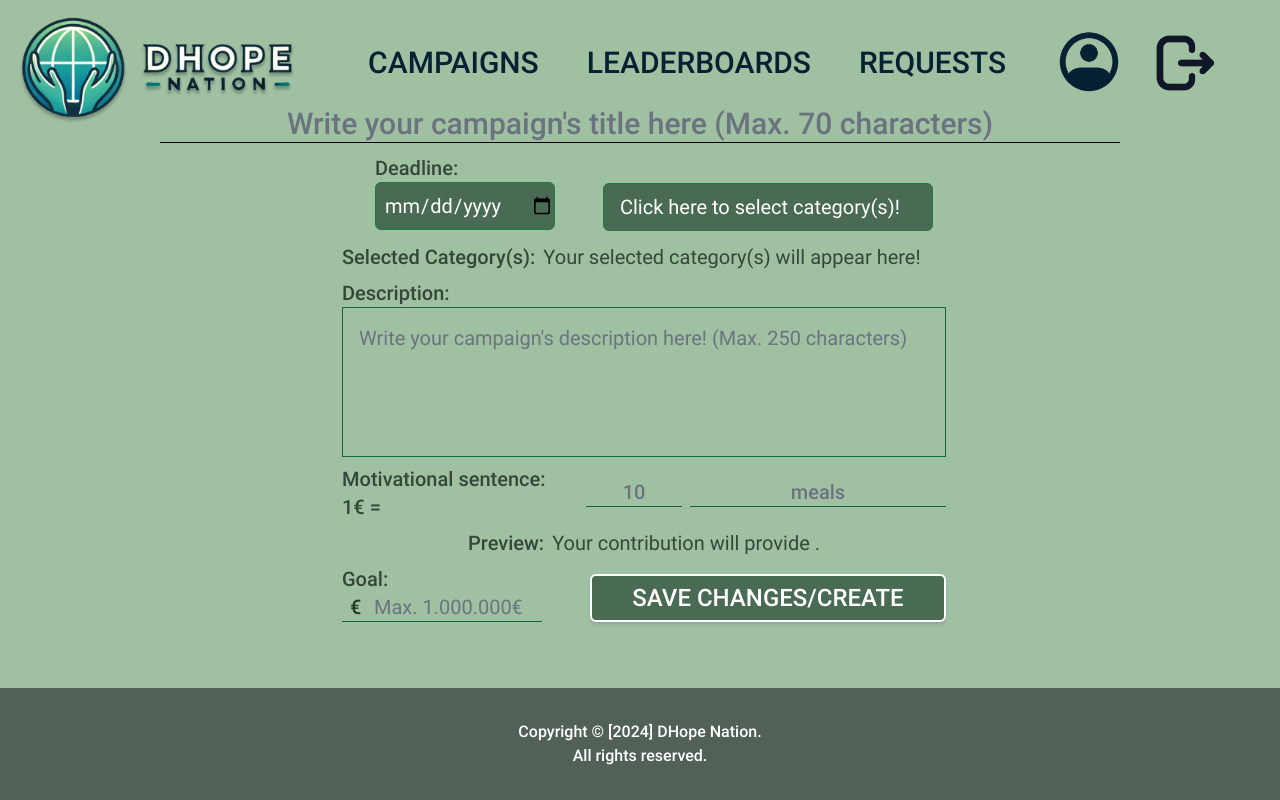
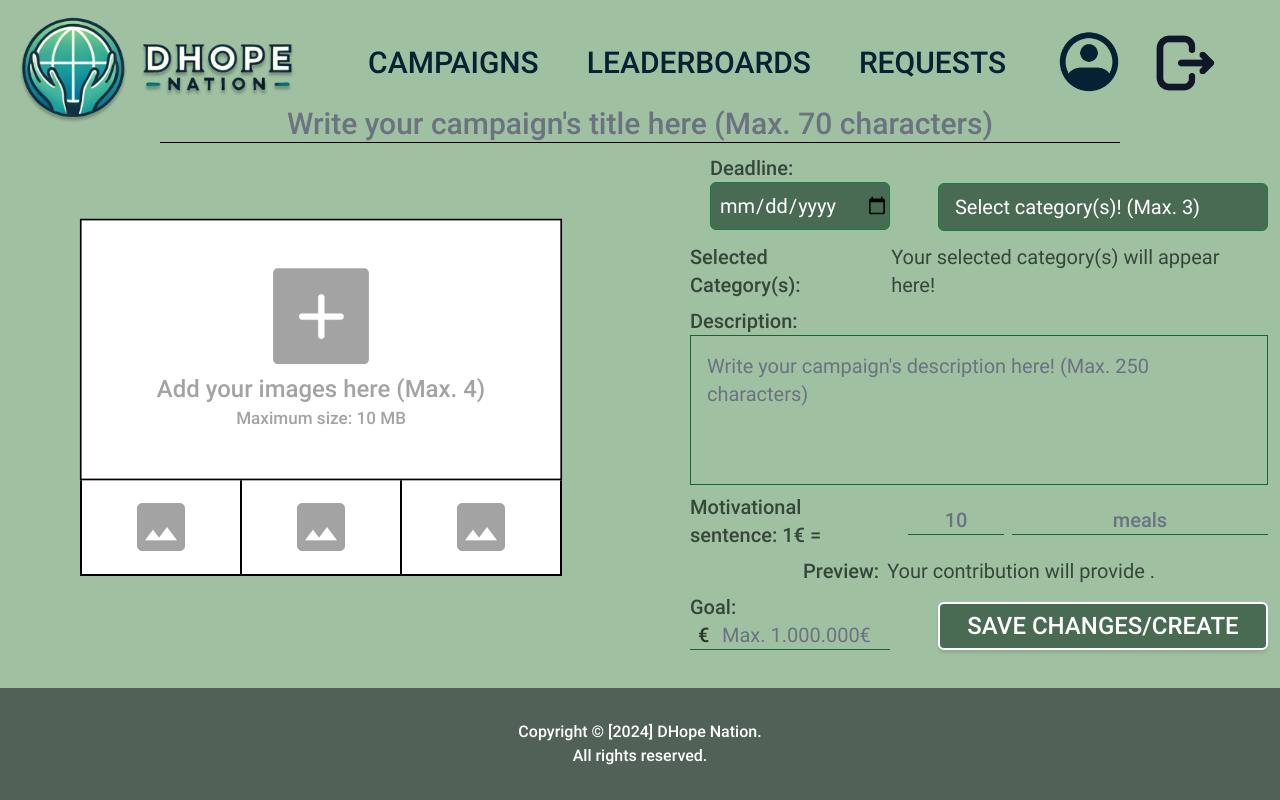
Before and after one commit to jovitor03/DHope-Nation, a React (Create React App) app in the folder dhope-nation/: page /create-campaign in a window 1280 px wide. Built offline with nearby package versions, Linux system fonts and the light colour scheme; sample sign-in values are in the browser's storage.

Commit message:
Add images to create campaign

```diff
--- a/dhope-nation/src/api/Campaign.js
+++ b/dhope-nation/src/api/Campaign.js
@@ -81,7 +81,7 @@ export const getTopDonations = async (token) => {
       throw new Error("Erro ao buscar campanhas com maiores doações");
     }
 
-    return response.data; // O backend retorna um array de campanhas ordenadas
+    return response.data;
   } catch (error) {
     console.error(error);
     return null;
@@ -91,7 +91,7 @@ export const getTopDonations = async (token) => {
 export const getLatestDonations = async (token) => {
   try {
     const response = await axios.get(
-      `http://127.0.0.1:8000/latest-donations`,
+      `http://127.0.0.1:8000/last-donations/`,
       {
         headers: {
           Authorization: `Token ${token}`,
@@ -104,7 +104,7 @@ export const getLatestDonations = async (token) => {
       throw new Error("Erro ao buscar campanhas com últimas doações");
     }
 
-    return response.data; // O backend retorna um array de campanhas ordenadas
+    return response.data;
   } catch (error) {
     console.error(error);
     return null;
@@ -114,7 +114,7 @@ export const getLatestDonations = async (token) => {
 export const getNewCampaigns = async (token) => {
   try {
     const response = await axios.get(
-      `http://127.0.0.1:8000/new-campaigns`,
+      `http://127.0.0.1:8000/recently-campaigns-create/`,
       {
         headers: {
           Authorization: `Token ${token}`,
@@ -127,7 +127,7 @@ export const getNewCampaigns = async (token) => {
       throw new Error("Erro ao buscar campanhas mais recentes");
     }
 
-    return response.data; // O backend retorna um array de campanhas ordenadas
+    return response.data;
   } catch (error) {
     console.error(error);
     return null;
--- a/dhope-nation/src/components/CampaignCreatorHeader.js
+++ b/dhope-nation/src/components/CampaignCreatorHeader.js
@@ -35,6 +35,10 @@ function Header() {
     navigate("/homepage");
   };
 
+  const goToCreateCampaign = () => {
+    navigate("/create-campaign");
+  };
+
   return (
     <div className="flex flex-row items-center justify-between">
       <img
@@ -44,7 +48,10 @@ function Header() {
         onClick={goToHomepage}
       ></img>
       <div className="flex flex-row items-center gap-12 mr-16">
-        <label className="text-3xl text-[#062134] font-semibold hover:cursor-pointer">
+        <label
+          className="text-3xl text-[#062134] font-semibold hover:cursor-pointer"
+          onClick={goToCreateCampaign}
+        >
           CAMPAIGNS
         </label>
         <label className="text-3xl text-[#062134] font-semibold hover:cursor-pointer">
--- a/dhope-nation/src/pages/Campaigns/CreateCampaign.js
+++ b/dhope-nation/src/pages/Campaigns/CreateCampaign.js
@@ -3,6 +3,8 @@ import CampaignCreatorLayout from "../../layouts/CampaignCreatorLayout";
 import "../../styles/Campaigns.css";
 import { createCampaign } from "../../api/Campaign";
 import { useNavigate } from "react-router-dom";
+import plusIcon from "../../assets/images/plus.png";
+import imageIcon from "../../assets/images/image.png";
 
 function CreateCampaign() {
   const [title, setTitle] = useState("");
@@ -14,10 +16,28 @@ function CreateCampaign() {
   const [goal, setGoal] = useState("");
   const [isOpen, setIsOpen] = useState(false);
   const [textareaHeight, setTextareaHeight] = useState("150px");
-  const [showAlert, setShowAlert] = useState(false);
+
   const navigate = useNavigate();
 
   const dropdownRef = useRef(null);
+
+  const [imagePreviews, setImagePreviews] = useState([]);
+
+  const handleImageChange = (event) => {
+    const selectedFiles = event.target.files;
+    const selectedImages = [];
+    const imagePreviewsArr = [];
+
+    for (let i = 0; i < selectedFiles.length; i++) {
+      const file = selectedFiles[i];
+      if (file && file.type.startsWith("image/")) {
+        selectedImages.push(file);
+        imagePreviewsArr.push(URL.createObjectURL(file));
+      }
+    }
+
+    setImagePreviews(imagePreviewsArr);
+  };
 
   useEffect(() => {
     const updateTextareaHeight = () => {
@@ -77,18 +97,10 @@ function CreateCampaign() {
       } else if (prevSelected.length < 3) {
         return [...prevSelected, category];
       } else {
-        setShowAlert(true);
         return prevSelected;
       }
     });
   };
-
-  useEffect(() => {
-    if (showAlert) {
-      alert("You can only choose a maximum of 3 categories.");
-      setShowAlert(false);
-    }
-  }, [showAlert]);
 
   const handleCreateCampaign = async () => {
     console.log(selectedCategories);
@@ -127,13 +139,64 @@ function CreateCampaign() {
           className="bg-transparent focus:outline-none border-b border-black text-[#28372C] font-semibold w-3/4 text-center text-3xl 2xl:text-4xl placeholder-gray-500"
         />
       </div>
-
-      {/* Conteúdo principal na metade da direita */}
-      <div className="flex flex-row mt-4 justify-center ml-10 mr-8">
-        <div className="flex flex-col w-1/2 gap-2">
-          {/* Select category(s) e Deadline lado a lado */}
+      <div className="flex flex-row justify-between">
+        <div className="flex flex-col mt-4 justify-start mr-16 ml-20 items-center justify-center w-5/12">
+          {imagePreviews.length > 0 ? (
+            imagePreviews.map((image, index) => (
+              <div
+                key={index}
+                className="w-1/4 h-1/5 bg-white items-center flex flex-col text-center justify-center scale-325 m-2"
+              >
+                <img
+                  src={image}
+                  alt={`Campaign image: ${index + 1}`}
+                  className="w-full h-full object-cover"
+                />
+              </div>
+            ))
+          ) : (
+            <div className="flex flex-col items-center mb-[-40px]">
+              <div
+                className="px-11 py-7 bg-white items-center flex flex-col text-center justify-center cursor-pointer mb-4 scale-171 2xl:scale-200 border border-black"
+                onClick={() => document.getElementById("image-upload").click()}
+              >
+                <img
+                  src={plusIcon}
+                  alt="+"
+                  className="w-14 h-14 cursor-pointer"
+                />
+                <label className="text-[#A3A3A3] font-semibold text-sm mt-1 cursor-pointer">
+                  Add your images here (Max. 4)
+                </label>
+                <label className="text-[#A3A3A3] font-semibold text-[10px] cursor-pointer">
+                  Maximum size: 10 MB
+                </label>
+              </div>
+              <div className="flex flex-row w-full justify-between mt-9 2xl:mt-16 border border-black">
+                <div className="w-40 h-24 2xl:h-36 2xl:w-52 flex justify-center items-center bg-white border border-black">
+                  <img alt="+2" src={imageIcon} className="w-12 h-12" />
+                </div>
+                <div className="w-40 h-24 2xl:h-36 2xl:w-52 flex justify-center items-center bg-white border border-black">
+                  <img alt="+2" src={imageIcon} className="w-12 h-12" />
+                </div>
+                <div className="w-40 h-24 2xl:h-36 2xl:w-52 flex justify-center items-center bg-white border border-black">
+                  <img alt="+2" src={imageIcon} className="w-12 h-12" />
+                </div>
+              </div>
+            </div>
+          )}
+          <input
+            type="file"
+            accept="image/*"
+            onChange={handleImageChange}
+            id="image-upload"
+            className="hidden"
+            multiple
+          />
+        </div>
+        <div className="flex flex-row mt-4 justify-end ml-16 mr-8 w-1/2">
+          <div className="flex flex-col w-full gap-2">
             <div className="flex flex-row mb-6 w-full items-center mt-6 space-x-12 justify-center">
-            {/* Deadline */}
               <div className="flex flex-col items-start w-[180px] ml-5 mt-[-30px]">
                 <h3 className="text-[#35473A] text-xl font-semibold">
                   Deadline:
@@ -153,7 +216,7 @@ function CreateCampaign() {
                   className="w-full h-12 border border-green-700 rounded-md bg-[#4A6B53] text-left px-4 text-white text-xl"
                 >
                   {selectedCategories.length === 0
-                  ? "Click here to select category(s)!"
+                    ? "Select category(s)! (Max. 3)"
                     : `${selectedCategories.length} category(s) selected`}
                 </button>
                 {isOpen && (
@@ -180,7 +243,6 @@ function CreateCampaign() {
               </div>
             </div>
 
-          {/* Selected Category(s) */}
             <div className="flex flex-row items-center text-[#35473A] mt-[-20px]">
               <h2 className="font-semibold text-xl">Selected Category(s):</h2>
               <div className="ml-2">
@@ -203,7 +265,6 @@ function CreateCampaign() {
               </div>
             </div>
 
-          {/* Description */}
             <div className="flex flex-col w-full">
               <h2 className="text-[#35473A] text-xl font-semibold">
                 Description:
@@ -218,7 +279,6 @@ function CreateCampaign() {
               ></textarea>
             </div>
 
-          {/* Motivational sentence */}
             <div className="flex flex-col md:flex-row w-full items-center md:space-x-4 justify-center">
               <h2 className="text-[#35473A] text-xl font-semibold text-center md:text-left w-full md:w-auto">
                 Motivational sentence: 1€ =
@@ -242,15 +302,14 @@ function CreateCampaign() {
               </div>
             </div>
 
-          {/* Preview */}
             <div className="flex flex-row w-full items-center text-xl text-[#35473A] justify-center">
               <h2 className="font-semibold">Preview:</h2>
               <label className="ml-2">
-              Your contribution will provide {motivationAmount} {motivationItem}
-              .
+                Your contribution will provide {motivationAmount}{" "}
+                {motivationItem}.
               </label>
             </div>
-          {/* Goal e Save Changes lado a lado */}
+
             <div className="flex flexs-row space-x-12 w-full items-center">
               <div className="flex flex-col w-[200px]">
                 <h2 className="text-[#35473A] text-xl font-semibold">Goal:</h2>
@@ -268,7 +327,6 @@ function CreateCampaign() {
                 </div>
               </div>
 
-            {/* Botão de Save Changes expandido */}
               <button
                 className="flex-grow h-12 border-2 border-white rounded-md bg-[#4A6B53] text-white text-2xl font-semibold mb-[-10px] shadow-y"
                 onClick={handleCreateCampaign}
@@ -278,6 +336,7 @@ function CreateCampaign() {
             </div>
           </div>
         </div>
+      </div>
     </CampaignCreatorLayout>
   );
 }
--- a/dhope-nation/tailwind.config.js
+++ b/dhope-nation/tailwind.config.js
@@ -8,6 +8,8 @@ module.exports = {
       },
       scale: {
         90: ".9",
+        171: "1.71",
+        200: "2.22",
       },
     },
   },
```
Also changed, not shown: dhope-nation/src/pages/Homepage.js (+8 -11 lines), dhope-nation/src/assets/images/image.png (added), dhope-nation/src/assets/images/plus.png (added). Lines whose indentation alone changed are shown as unchanged.
